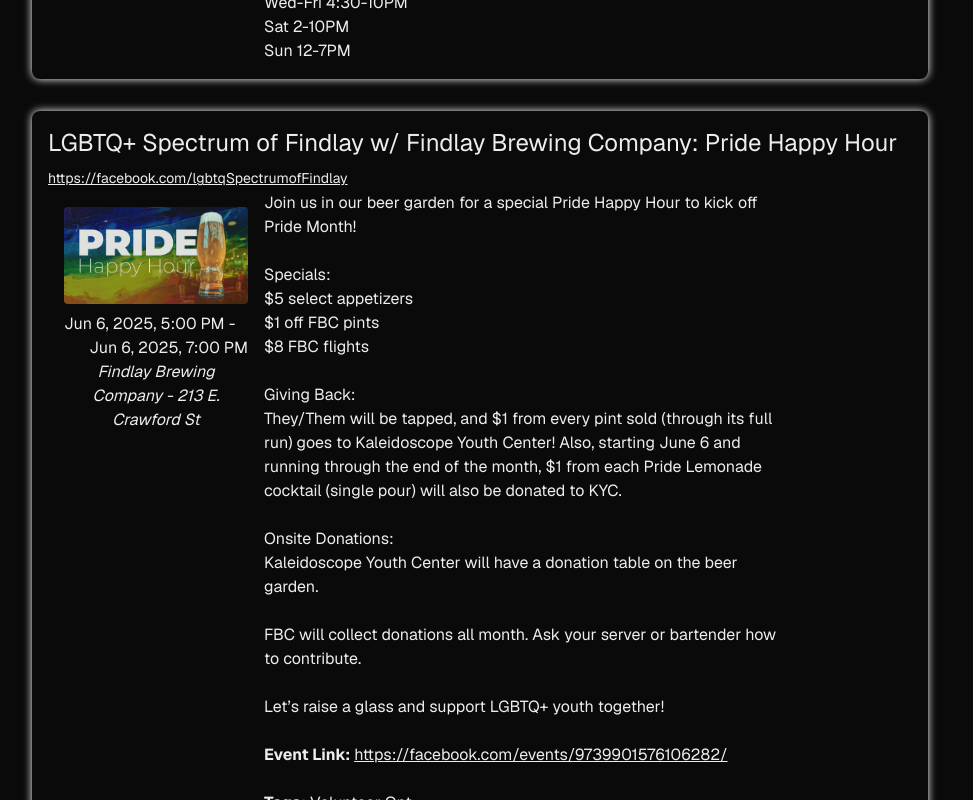
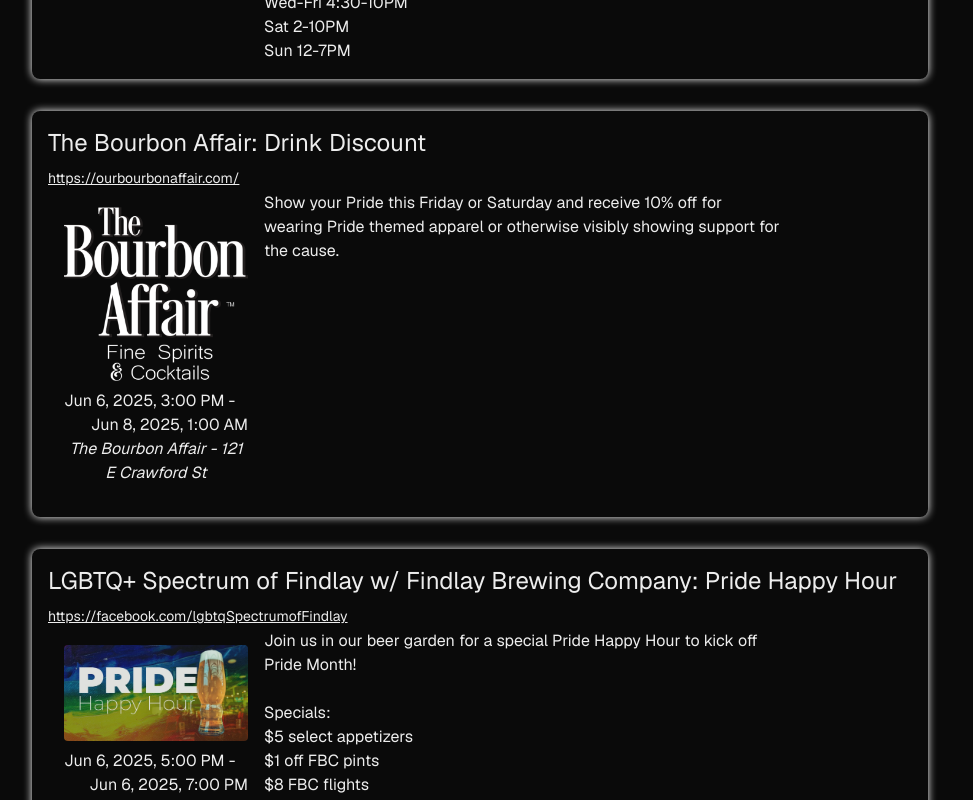
Before and after one commit to CodeByDex/findlay-pride-web, a Next.js app: page / in a window 1280 px wide. Shown: the part 3480-4280 px from the top of the page, without its empty margins (0-973 px from the left). Built offline with nearby package versions, Linux system fonts and the light colour scheme.

Commit message:
added ba event

```diff
--- a/data/eventDB.ts
+++ b/data/eventDB.ts
@@ -367,6 +367,17 @@ Here in Hancock County, 1,639 voters need to sign this petition by June 15.  You
         volunteerURI: "https://docs.google.com/forms/d/e/1FAIpQLSePTgRhX2MyRJ6PjmhAgV4oYcyz7Z0295El5sxfZ04bpjoE4Q/viewform?fbclid=IwZXh0bgNhZW0CMTAAYnJpZBExR2FzeWFnUkpYOEc2dW9uWAEe7HN0M2rcv7y2JkwPE4Ah-f6fOGMNCqCgsc6QEGQJoG_Hu-v1MkugwqkhdRc_aem_I62manFjZYDwK_zM2v1TNQ",
         tags: ["Volunteer Opt"]
     },
+    {
+        name: "Drink Discount",
+        description: "Show your Pride this Friday or Saturday and receive 10% off for wearing Pride themed apparel or otherwise visibly showing support for the cause.",
+        imageAlt: "The Bourbon Affair Logo",
+        startDate: new Date(2025, 5, 6, 15, 0),
+        endDate: new Date(2025, 5, 8, 1, 0),
+        location: "The Bourbon Affair - 121 E Crawford St",
+        organizerURI: "https://ourbourbonaffair.com/",
+        organizer: "The Bourbon Affair",
+        imageURI: "/partnerLogo/baLogo.png"
+    },
 ];
 
 export default events;
```
Also changed, not shown: public/partnerLogo/baLogo.png (added).
